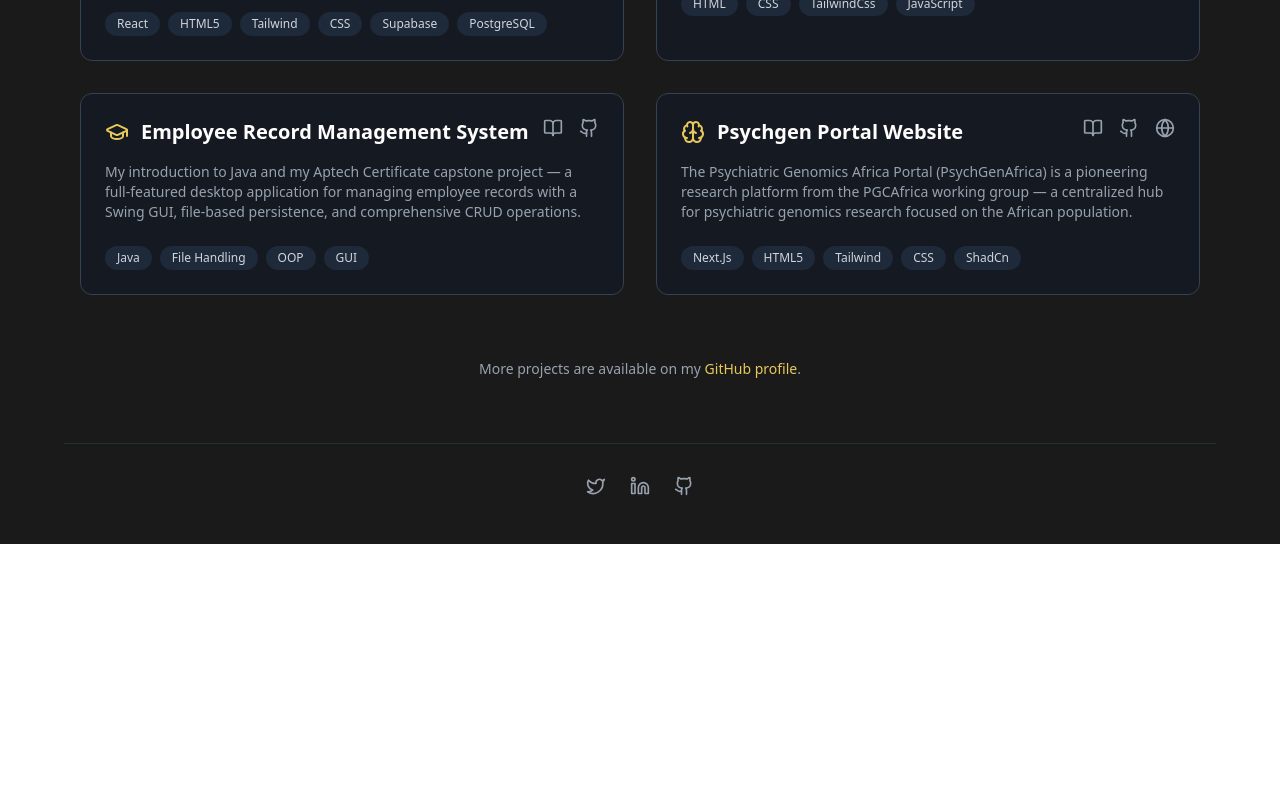
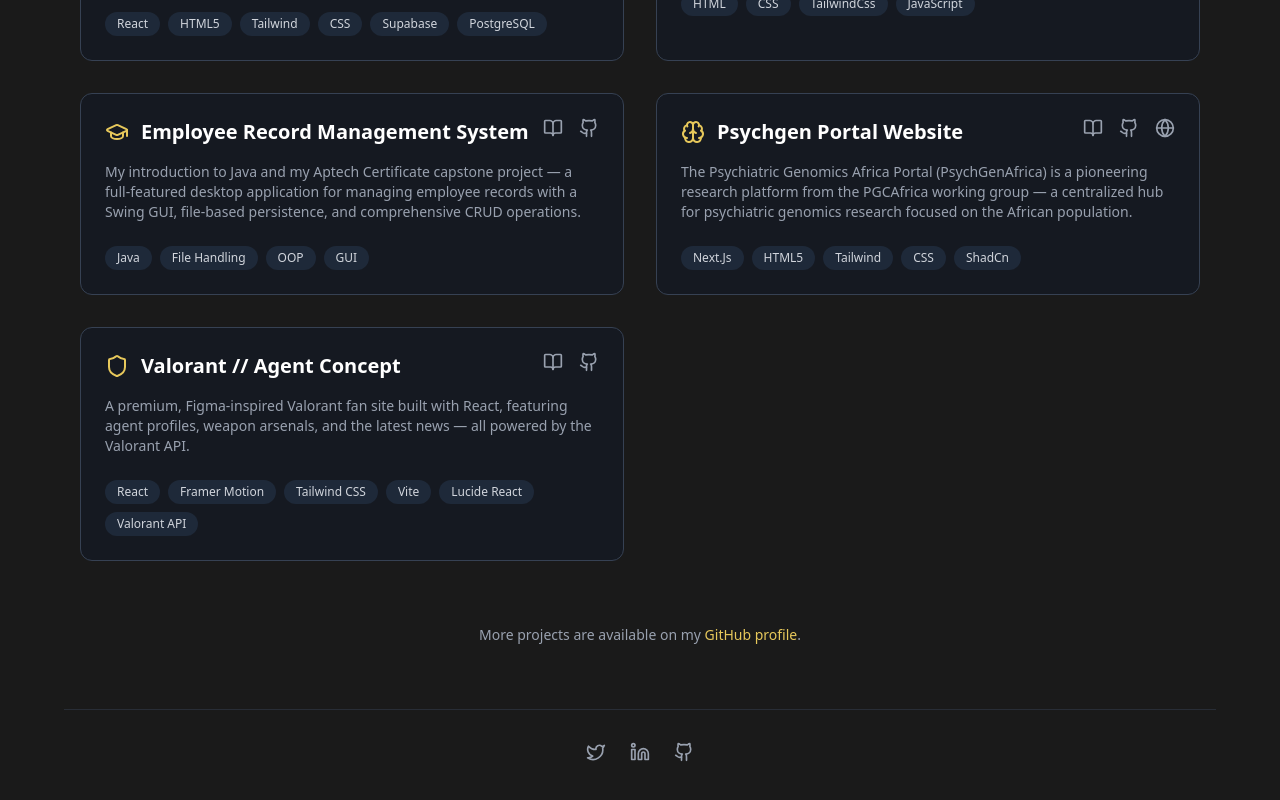
Before and after one commit to xamorite/xamorite, a React (Vite) app: page /projects in a window 1280 px wide. Shown: the part 659-1459 px from the top of the page. Before the commit the page ends 1203 px from the top, so only its background shows below. Built offline with nearby package versions, Linux system fonts and the light colour scheme; a web font is replaced by a local one.

Commit message:
Add Valorant project and story to portfolio

```diff
--- a/src/projectPage.jsx
+++ b/src/projectPage.jsx
@@ -14,10 +14,12 @@
   Church,
   Briefcase,
   Brain,
+  Shield,
 } from "lucide-react";
 
 import desktopImg from "./assets/desktop.png";
 import mobileImg from "./assets/mobile.png";
+import riotImg from "./assets/riot.png";
 
 // --- Generic Story Modal Component ---
 const StoryModal = ({ isOpen, onClose, story }) => {
@@ -177,6 +179,24 @@
       `Every design decision was intentional — from the information architecture that makes complex research data navigable, to the responsive layouts that ensure researchers can access resources on any device, to the color palette that conveys trust and scientific rigor. The goal was to make the portal feel as authoritative and forward-thinking as the research it represents.`,
     ],
   },
+  valorant: {
+    title: "The Valorant Story",
+    icon: Globe,
+    paragraphs: [
+      `The Valorant Agent Concept project was born from a desire to create a high-fidelity, immersive fan experience for one of my favorite games. I wanted to build something that felt cinematic and professional, pushing the boundaries of what a fan site could be.`,
+      `I architected the platform using <span class="text-[#E7C85B] font-semibold">React 18 and Vite</span> for a blazing-fast development experience and production performance. The core of the site is powered by the <span class="text-[#E7C85B] font-semibold">Valorant API</span>, which I used to dynamically fetch and display agent portraits, ability data, and weapon stats. This ensures the site stays up-to-date with the latest game content automatically.`,
+      `For the design, I took inspiration from the official Valorant aesthetic—dark tactical backgrounds, sharp diagonal lines, and the signature red (#FF4655) accents. I used <span class="text-[#E7C85B] font-semibold">Tailwind CSS</span> for precise styling and <span class="text-[#E7C85B] font-semibold">Framer Motion</span> to add smooth, cinematic transitions between pages and interactive elements like the agents carousel and ability previews.`,
+      `One of the most fun features to build was the <span class="text-[#E7C85B] font-semibold">Jinx-themed 404 page</span>. It was a chance to add some personality and a nod to the wider Riot Games universe while ensuring even the "broken" parts of the site felt intentional and polished.`,
+      `This project solidified my skills in <span class="text-[#E7C85B] font-semibold">client-side routing with React Router</span> and managing complex interactive components. It’s a testament to how API integration and thoughtful UI/UX can bring a gaming concept to life.`,
+    ],
+    screenshots: [
+      {
+        src: riotImg,
+        alt: "Valorant Agent Page",
+        label: "Agent Concept Design",
+      },
+    ],
+  },
 };
 
 // --- Project Data ---
@@ -240,6 +260,23 @@
     liveLink: "https://psychgenportal.netlify.app/",
     Icon: Brain,
     storyKey: "psychgen",
+  },
+  {
+    title: "Valorant // Agent Concept",
+    description:
+      "A premium, Figma-inspired Valorant fan site built with React, featuring agent profiles, weapon arsenals, and the latest news — all powered by the Valorant API.",
+    tech: [
+      "React",
+      "Framer Motion",
+      "Tailwind CSS",
+      "Vite",
+      "Lucide React",
+      "Valorant API",
+    ],
+    githubLink: "https://github.com/xamorite/valorant",
+    liveLink: null,
+    Icon: Shield,
+    storyKey: "valorant",
   },
 ];
 
```
Also changed, not shown: src/assets/riot.png (added), 1 other file (tests, documents, lock files or other folders).
